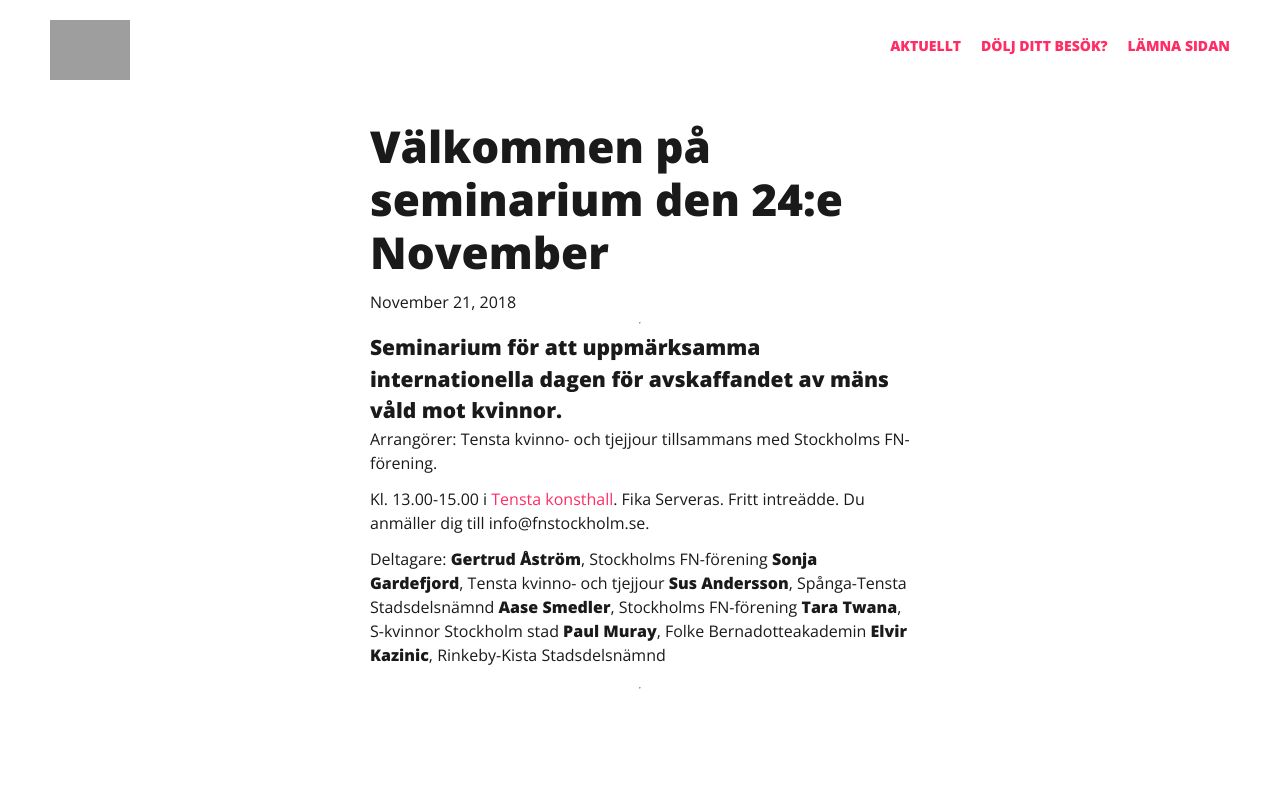
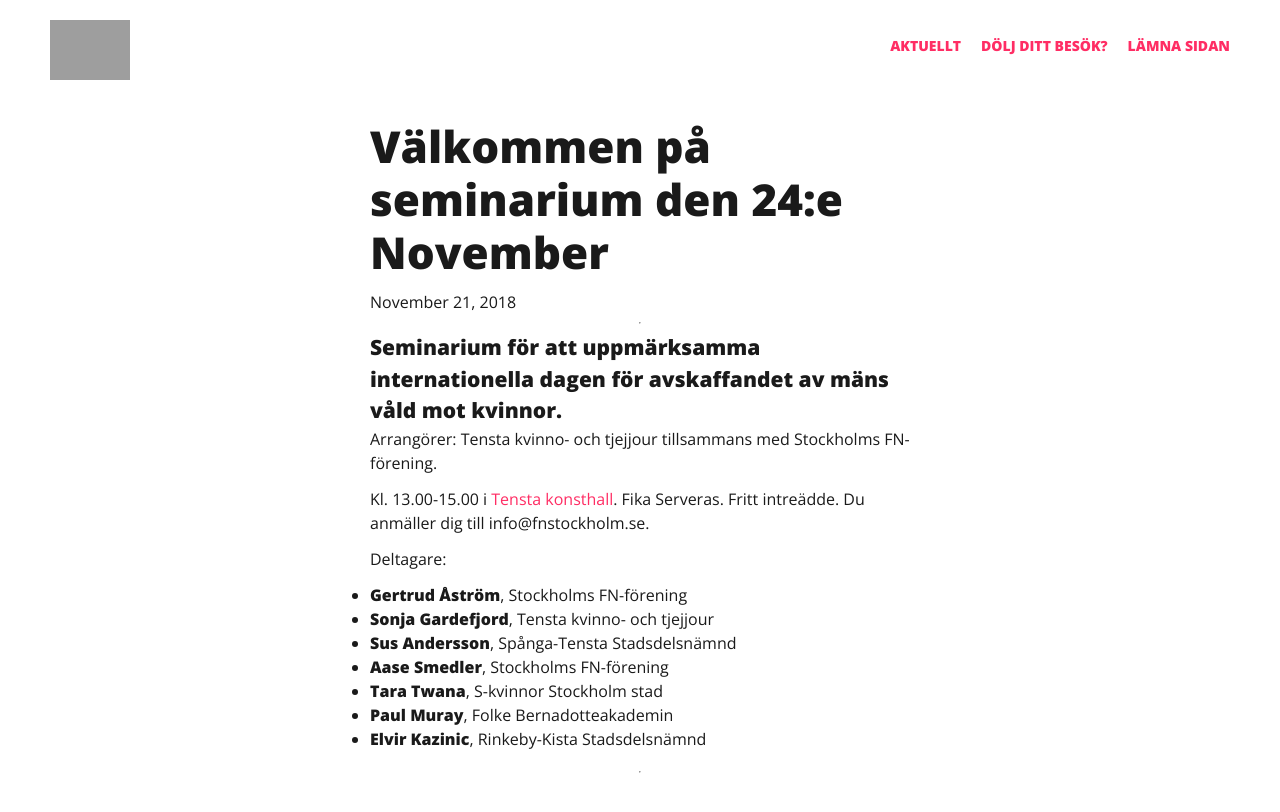
Before and after one commit to gardefjord/tenstakvinnojour, a Jekyll site: the page built from _posts/2018-11-22-seminarium-FN.markdown, in a window 1280 px wide and 900 px high. Shown: the top 812 px of the window. Built offline with Jekyll 4.4.1, drawn with Linux system fonts in a browser that asks for light colours; nearby versions of some CDN libraries; grey boxes are pictures that could not be loaded.

```diff
--- a/_posts/2018-11-22-seminarium-FN.markdown
+++ b/_posts/2018-11-22-seminarium-FN.markdown
@@ -16,12 +16,12 @@ Tensta kvinno- och tjejjour tillsammans med Stockholms FN-förening.
 Kl. 13.00-15.00 i [Tensta konsthall](https://www.google.se/maps?q=Tensta+konsthall&um=1&ie=UTF-8&sa=X&ved=0ahUKEwjqxqfwiejeAhWGtYsKHdqeCAoQ_AUIDygC). Fika Serveras. Fritt intreädde. Du anmäller dig till info@fnstockholm.se.
 
 Deltagare:
-**Gertrud Åström**, Stockholms FN-förening
-**Sonja Gardefjord**, Tensta kvinno- och tjejjour
-**Sus Andersson**, Spånga-Tensta Stadsdelsnämnd
-**Aase Smedler**, Stockholms FN-förening
-**Tara Twana**, S-kvinnor Stockholm stad
-**Paul Muray**, Folke Bernadotteakademin
-**Elvir Kazinic**, Rinkeby-Kista Stadsdelsnämnd
+- **Gertrud Åström**, Stockholms FN-förening
+- **Sonja Gardefjord**, Tensta kvinno- och tjejjour
+- **Sus Andersson**, Spånga-Tensta Stadsdelsnämnd
+- **Aase Smedler**, Stockholms FN-förening
+- **Tara Twana**, S-kvinnor Stockholm stad
+- **Paul Muray**, Folke Bernadotteakademin
+- **Elvir Kazinic**, Rinkeby-Kista Stadsdelsnämnd
 
 ***
```
